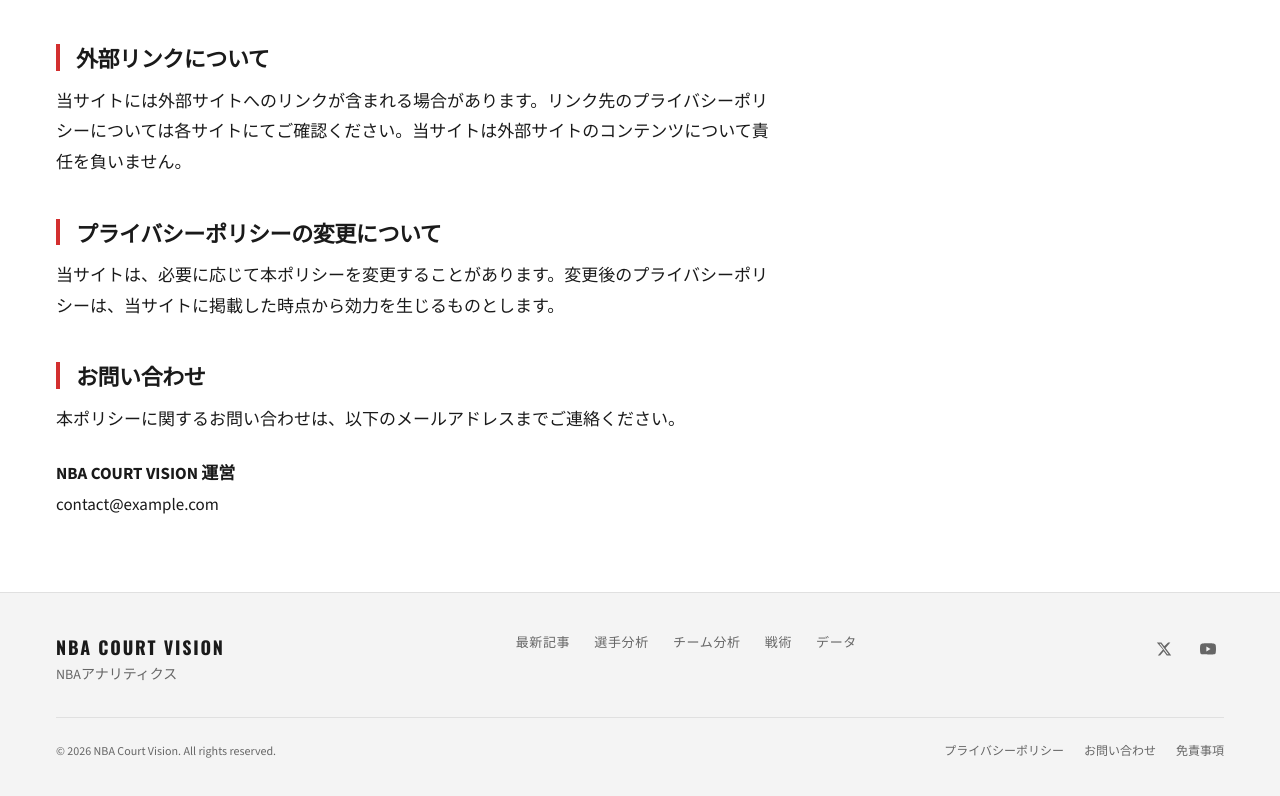
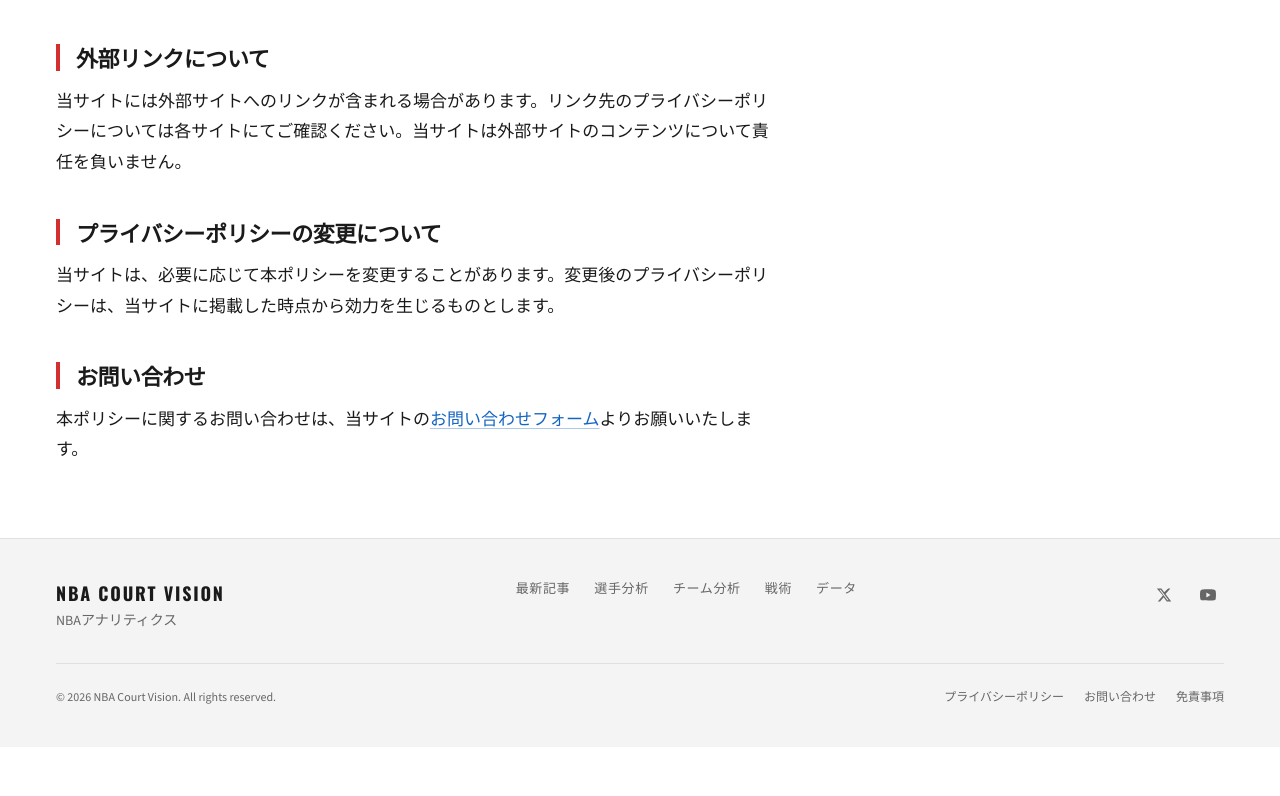
Before and after one commit to guoxuehan/nba-analytics-blog, a Next.js app: page /privacy-policy in a window 1280 px wide. Shown: the part 1168-1964 px from the top of the page. After the commit the page ends 1915 px from the top, so only its background shows below. Built offline with nearby package versions, Linux system fonts and the light colour scheme; no server answers.

Commit message:
Remove email display, use contact form only

```diff
--- a/app/privacy-policy/page.tsx
+++ b/app/privacy-policy/page.tsx
@@ -4,8 +4,6 @@ export const metadata: Metadata = {
   title: 'プライバシーポリシー',
   description: 'NBA COURT VISIONのプライバシーポリシーです。',
 }
-
-const contactEmail = process.env.NEXT_PUBLIC_CONTACT_EMAIL ?? 'contact@example.com'
 
 export default function PrivacyPolicyPage() {
   return (
@@ -42,8 +40,7 @@ export default function PrivacyPolicyPage() {
           <p>当サイトは、必要に応じて本ポリシーを変更することがあります。変更後のプライバシーポリシーは、当サイトに掲載した時点から効力を生じるものとします。</p>
 
           <h2>お問い合わせ</h2>
-          <p>本ポリシーに関するお問い合わせは、以下のメールアドレスまでご連絡ください。</p>
-          <p><strong>NBA COURT VISION 運営</strong><br />{contactEmail}</p>
+          <p>本ポリシーに関するお問い合わせは、当サイトの<a href="/contact">お問い合わせフォーム</a>よりお願いいたします。</p>
         </div>
       </div>
     </div>
```
